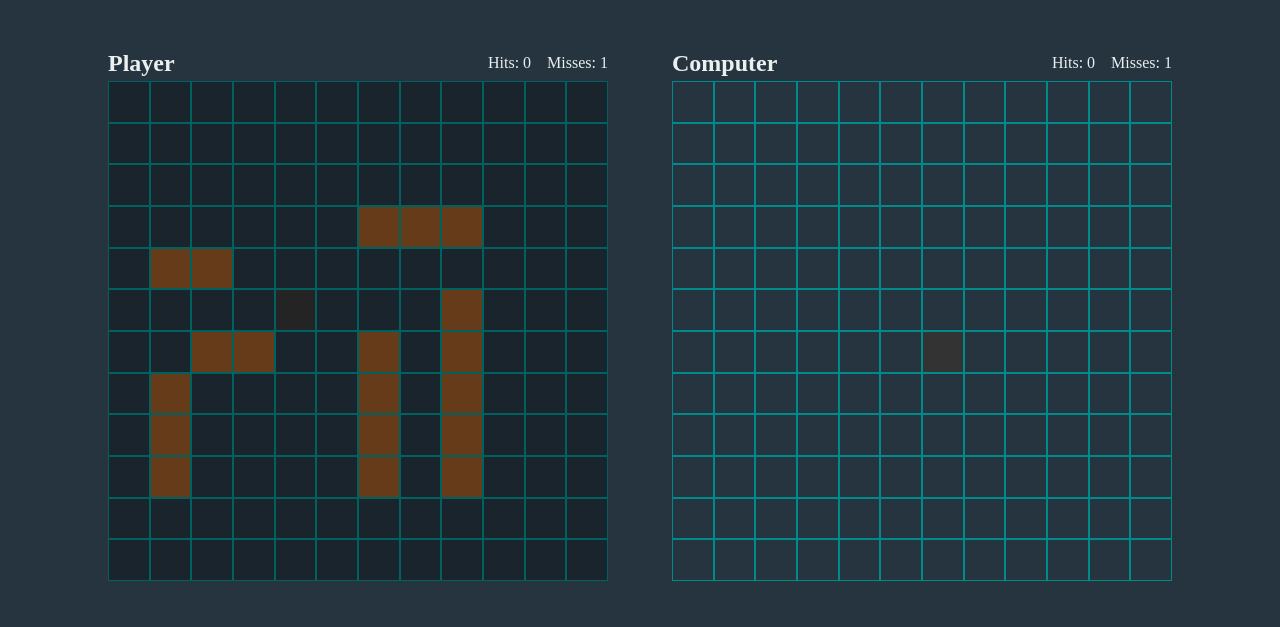
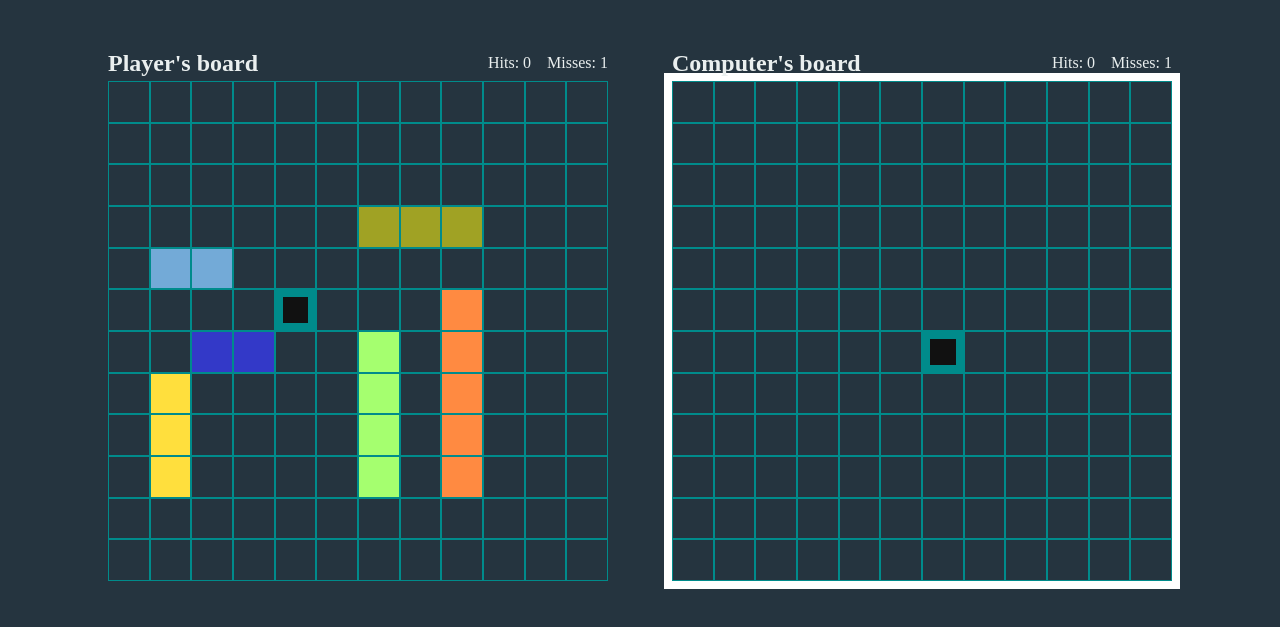
Before and after one commit to m1v8a/project-battleship, a website built with webpack: page src/index.html in a window 1280 px wide. Both pictures are taken after a click on the element 922 px from the left and 408 px from the top of the page. Shown: the part 77-704 px from the top of the page. Built offline with nearby package versions, Linux system fonts and the light colour scheme.

Commit message:
feat(Controller): improve the UI a bit

```diff
--- a/src/classes/Controller.js
+++ b/src/classes/Controller.js
@@ -1,6 +1,5 @@
 import { BOARD_SIZE } from "./Gameboard.js";
 import { Player } from "./Player.js";
-import { HORIZONTAL } from "./Ship.js";
 
 export class Controller {
   static player;
@@ -74,17 +73,22 @@ export class Controller {
 
         if (cell.ship) {
           if (!cell.hidden) {
-            div.style.backgroundColor = "#925524";
+            const r = cell.ship.color.red;
+            const g = cell.ship.color.green;
+            const b = cell.ship.color.blue;
+            div.style.backgroundColor = `rgb(${r},${g},${b})`;
           }
 
           if (cell.state) {
             if (cell.state === "hit") {
+              div.style.borderWidth = "8px";
               div.style.backgroundColor = "#24f255";
             }
           }
         }
         if (cell.state === "miss") {
-          div.style.backgroundColor = "#333";
+          div.style.borderWidth = "8px";
+          div.style.backgroundColor = "#111";
         }
 
         player.boardEl.appendChild(div);
--- a/src/index.html
+++ b/src/index.html
@@ -15,7 +15,7 @@
     <section id="game-screen">
       <div id="player-container">
         <div class="score">
-          <p>Player</p>
+          <p>Player's board</p>
           <p>Hits: <span class="hits">0</span></p>
           <p>Misses: <span class="misses">0</span></p>
         </div>
@@ -23,7 +23,7 @@
       </div>
       <div id="computer-container">
         <div class="score">
-          <p>Computer</p>
+          <p>Computer's board</p>
           <p>Hits: <span class="hits">0</span></p>
           <p>Misses: <span class="misses">0</span></p>
         </div>
--- a/src/style.css
+++ b/src/style.css
@@ -59,7 +59,7 @@ main {
   content: "";
   position: absolute;
   inset: 0;
-  background-color: rgba(0, 0, 0, 0.3);
+  background-color: rgba(0, 0, 0, 0.0);
 }
 
 .board[data-blocked="true"]::after {
@@ -70,6 +70,14 @@ main {
   display: none;
 }
 
+.board[data-blocked="false"]::before {
+  content: "";
+  position: absolute;
+  inset: -8px;
+  border: 8px solid #fff;
+  z-index: -1;
+}
+
 .cell {
   border: 1px solid darkcyan;
 }
```
